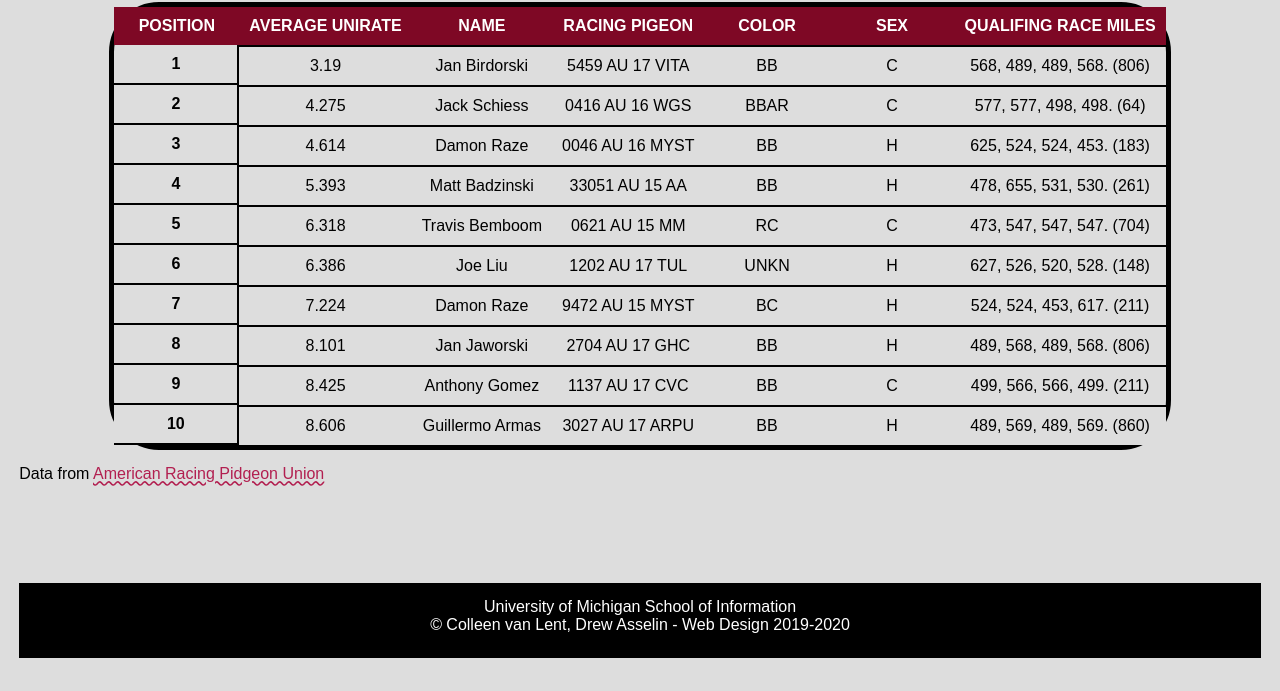
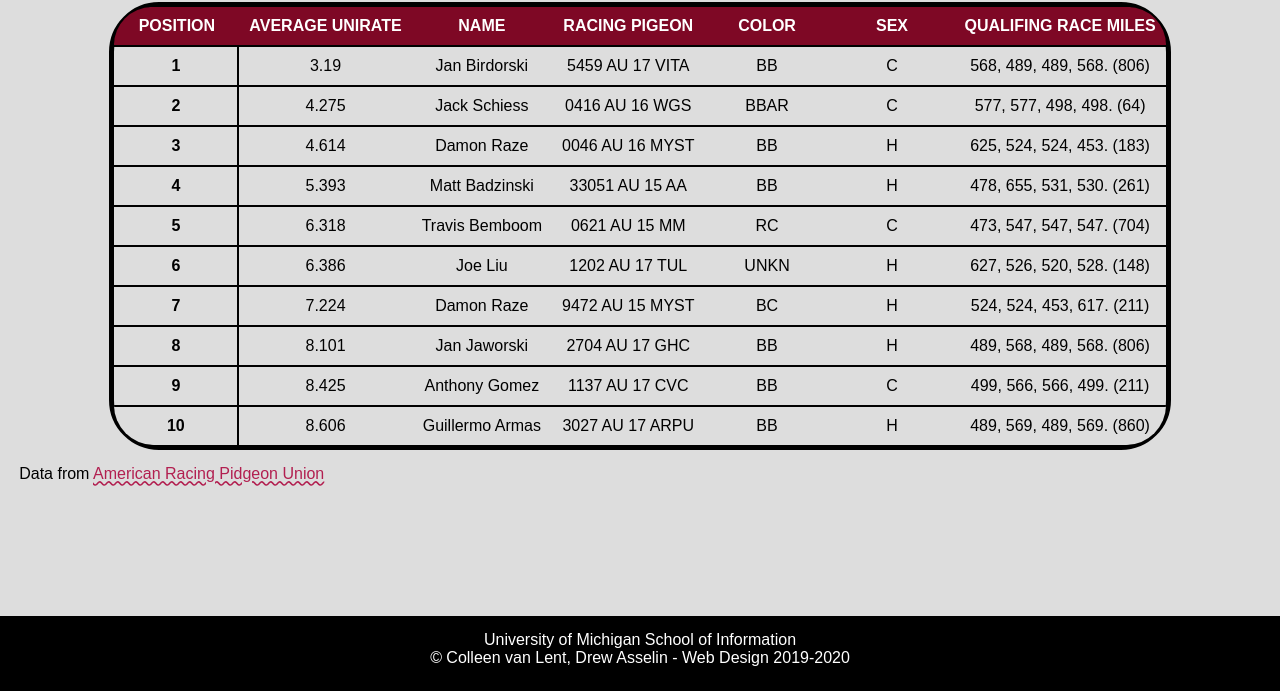
Before and after one commit to almaxim/homework4-2021, a plain HTML site: page index.html in a window 1280 px wide. Shown: the part 109-800 px from the top of the page. Drawn offline with Linux system fonts and the light colour scheme; a web font is replaced by a local one.

Commit message:
Add files via upload

```diff
--- a/css/style.css
+++ b/css/style.css
@@ -32,6 +32,7 @@ body{
   background-position: center;
   font-family: 'Andika', sans-serif;
   background-image: url("file:///c:/Users/pooki/Documents/UM - 2021 Fall/SI 339 (Web Design)/hw4-2021-main/images/pigeon-background.JPEG");
+  background-repeat: no-repeat;
   background-color: #DDDDDD;
   /*Req 1*/
 }
@@ -39,7 +40,7 @@ body{
 h1{
   color: #c12258;
   font-size: 2em;
-  size: 32px;
+  /* height: 32px; */
   text-align: center;
   line-height: 2;
   /*Req 2*/
@@ -79,8 +80,8 @@ td{
 }
 
 .rowhead{
-  border-right: 2px solid black;
-  border-bottom: 2px solid black;
+  border-right: 2px solid #000000;
+  border-top: 2px solid #000000;
 }
 
 
@@ -95,16 +96,34 @@ tr:hover{
   background-color: rgba(156, 137, 142, 0.25);
 }
 
+tbody tr:nth-child(even):hover{
+  background-color: rgba(156, 137, 142, 0.25);
+}
+
 /* I gave you the selector, but not the property-value pair.
 You can use Inspect Element or your editor to find selectors. */
 thead {
 
 }
 
-tr:first-child{
+th.colhead:first-child{
+  border-top-left-radius: 50px;
+  border-right: none;
+  border-top: none;
+}
 
+th.colhead:last-child{
+  border-top-right-radius: 50px;
+}
 
+tr:last-child th.rowhead:first-child {
+  border-bottom-left-radius: 50px;
 }
+
+tr:last-child td:last-child {
+  border-bottom-right-radius: 50px;
+}
+
 
 tbody tr:nth-child(even) {
   background: #DDDDDD;
@@ -112,7 +131,6 @@ tbody tr:nth-child(even) {
 
 th:first-child{
   vertical-align: middle;
-
 }
 
 /*Add selectors and rules here*/
@@ -125,6 +143,7 @@ footer{
   text-align:center;
   color: #FFFFFF;
   min-height: 75px;
-  position: static;
+  position: fixed;
+  left: 0;
   bottom: 0;
 }
```
